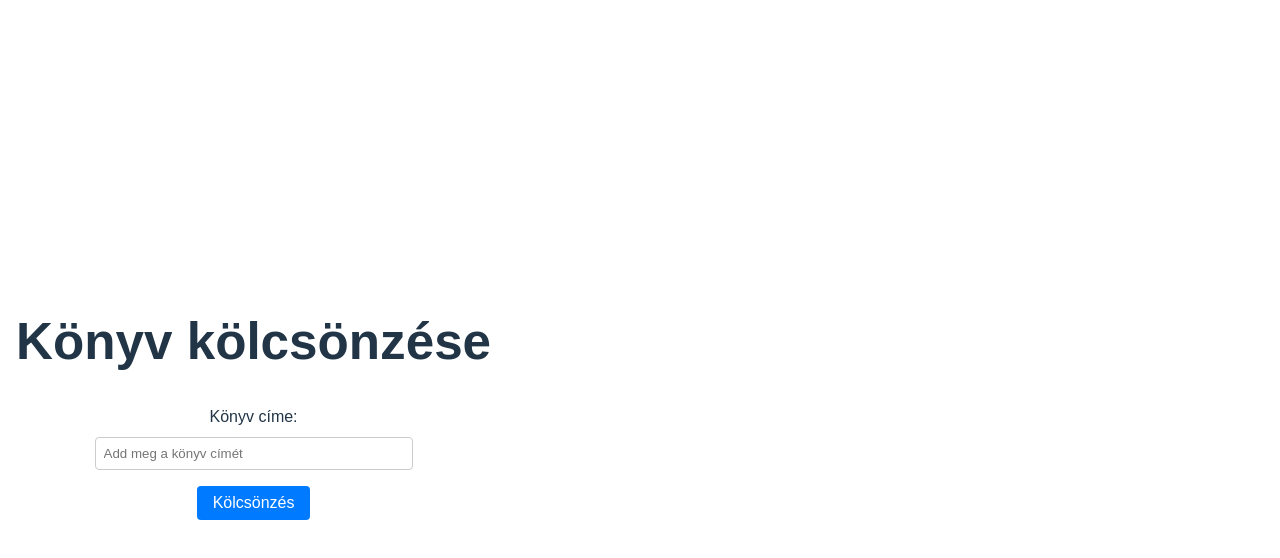
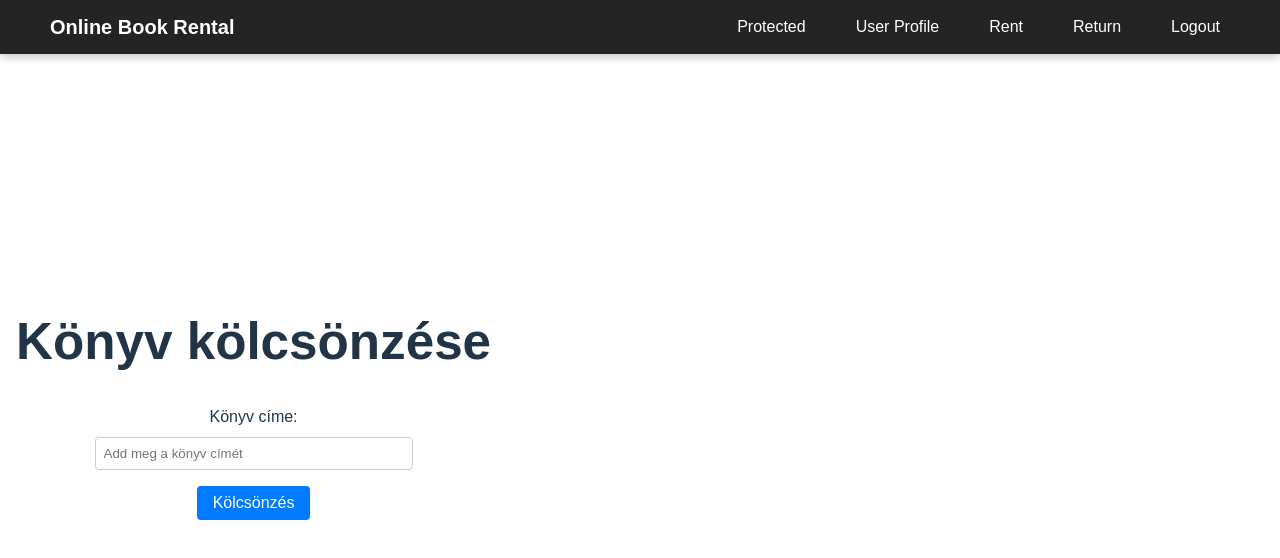
Before and after one commit to Laszlo2000/OnlineBookRental, a React (Vite) app in the folder frontend/: page /rent in a window 1280 px wide. Shown: the top 558 px of the page. Built offline with nearby package versions, Linux system fonts and the light colour scheme.

Commit message:
feat: add navigation bar to /rent and /return

```diff
--- a/frontend/src/components/Rent.tsx
+++ b/frontend/src/components/Rent.tsx
@@ -58,6 +58,7 @@ const Rent = () => {
 
     return (
         <div style={{ padding: "1rem", fontFamily: "Arial, sans-serif", justifyContent: 'center', alignItems: 'center',}}>
+            <Navbar />
             <h1>Könyv kölcsönzése</h1>
             <div style={{ display: "flex", flexDirection: "column", alignItems: "center" }}>
                 <label htmlFor="title" style={{ marginBottom: "0.5rem" }}>
--- a/frontend/src/components/Return.tsx
+++ b/frontend/src/components/Return.tsx
@@ -58,6 +58,7 @@ const Return: React.FC = () => {
 
     return (
         <div style={{ padding: "20px", maxWidth: "600px", margin: "auto" }}>
+            <Navbar/>
             <h2>Könyv visszaadása</h2>
             <form
                 onSubmit={(e) => {
```
